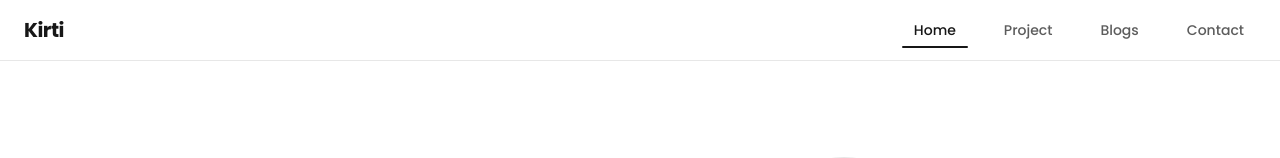
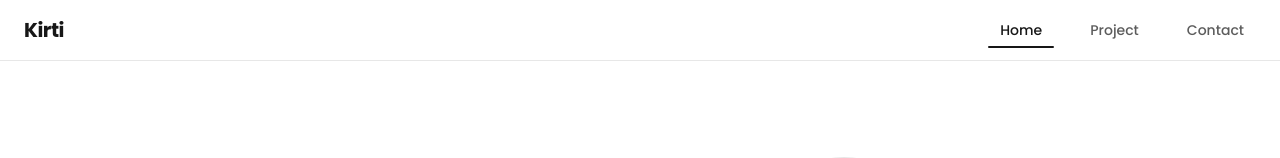
Before and after one commit to kirti253/kirti-portfolio, a Next.js app: page / in a window 1280 px wide. Shown: the top 158 px of the page. Built offline with nearby package versions, Linux system fonts and the light colour scheme; grey boxes are pictures that could not be loaded.

Commit message:
removed blog section

```diff
--- a/app/components/Header.tsx
+++ b/app/components/Header.tsx
@@ -9,7 +9,6 @@ export default function Header() {
   const navLinks = [
     { href: '/', label: 'Home' },
     { href: '/project', label: 'Project' },
-    { href: '/blogs', label: 'Blogs' },
     { href: '/contact', label: 'Contact' },
   ];
 
```
